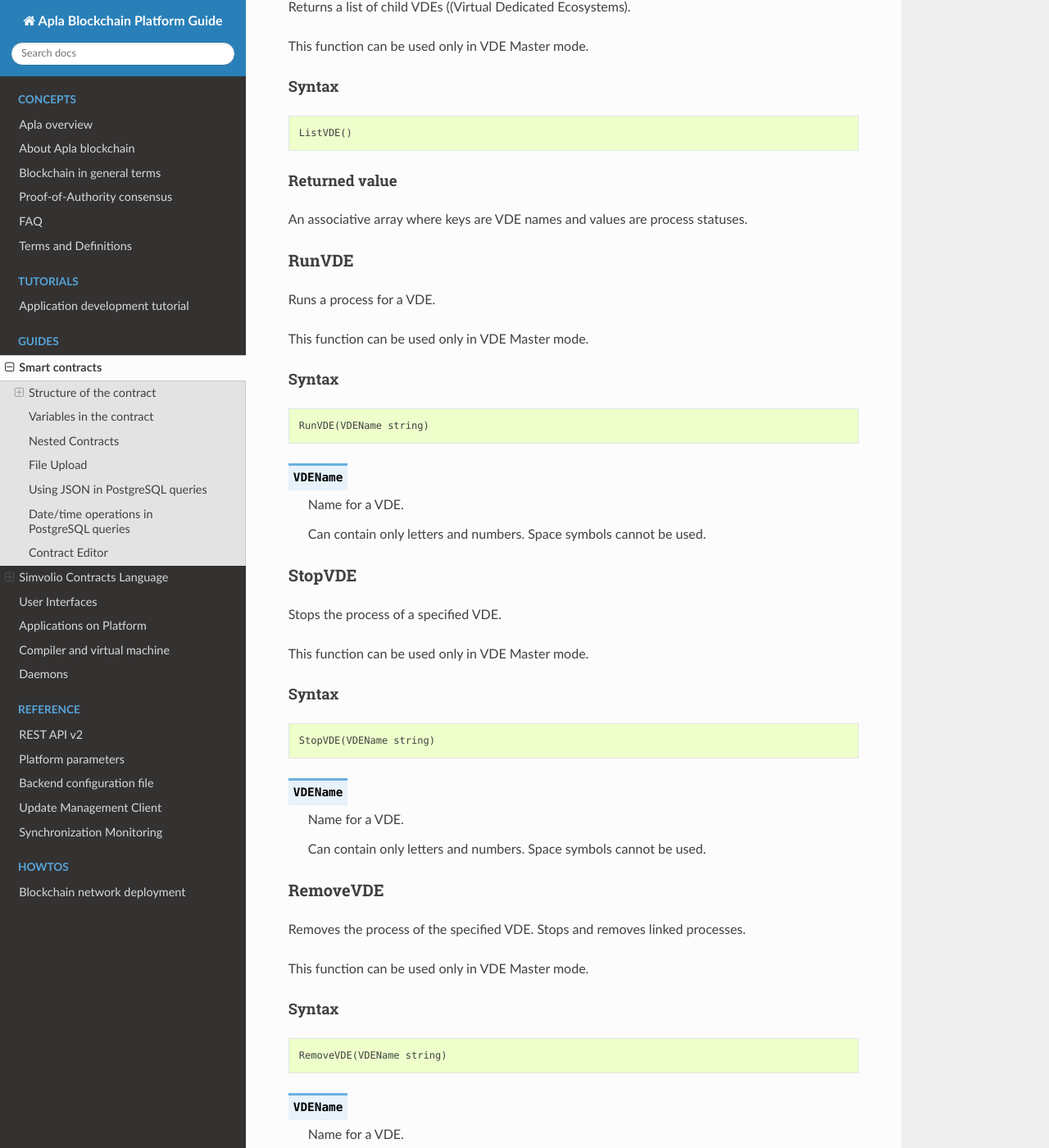
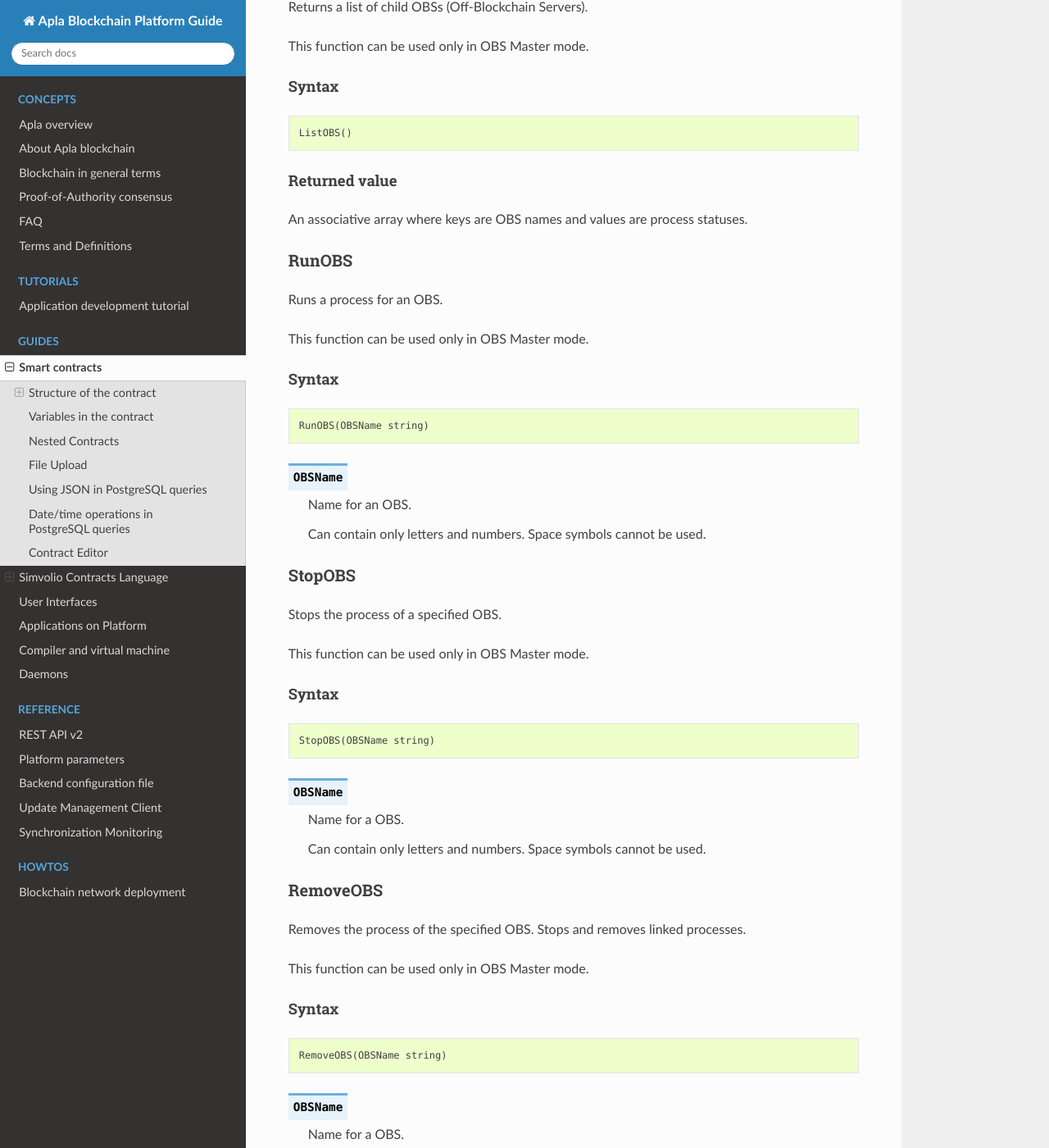
Before and after one commit to AplaProject/apla-docs-en, a Sphinx documentation site: the page built from source/topics/script.rst, in a window 1280 px wide and 1400 px high, scrolled down 58001 px. Shown: the whole window at 82% size. Built offline with Sphinx 7.4.7 and the Read the Docs theme 2.0.0, drawn with Linux system fonts in a browser that asks for light colours; some of the changed text lies outside the part shown.

```diff
--- a/source/topics/script.rst
+++ b/source/topics/script.rst
@@ -124,7 +124,7 @@ A contract can access predefined variables that contain data about the transacti
     * ``$stack`` – stack of contract calls. It is of the *array* type and contains strings with names of the called contract. Array element 0 is the currently executed contract. The last element is the name of the original contract that was called when transaction was processed.
 
 
-    * ``$auth_token`` is the authorization token, which can be used in VDE contracts, for example, when calling contracts though API with the ``HTTPRequest`` function.
+    * ``$auth_token`` is the authorization token, which can be used in OBS contracts, for example, when calling contracts though API with the ``HTTPRequest`` function.
 
     .. todo::
 
@@ -134,7 +134,7 @@ A contract can access predefined variables that contain data about the transacti
 
         var pars, heads map
         heads["Authorization"] = "Bearer " + $auth_token
-        pars["vde"] = "false"
+        pars["obs"] = "false"
         ret = HTTPRequest("http://localhost:7079/api/v2/node/mycontract", "POST", heads, pars)
 
 
@@ -624,7 +624,7 @@ Operations with system parameters:
     - :ref:`simvolio-UpdateNotifications`
     - :ref:`simvolio-UpdateRolesNotifications`
 
-Functions for VDE mode:
+Functions for OBS mode:
 
 .. hlist::
     :columns: 3
@@ -633,16 +633,16 @@ Functions for VDE mode:
     - :ref:`simvolio-HTTPPostJSON`
 
 
-Functions for VDE Master mode:
+Functions for OBS Master mode:
 
 .. hlist::
     :columns: 3
 
-    - :ref:`simvolio-CreateVDE`
-    - :ref:`simvolio-ListVDE`
-    - :ref:`simvolio-RunVDE`
-    - :ref:`simvolio-StopVDE`
-    - :ref:`simvolio-RemoveVDE`
+    - :ref:`simvolio-CreateOBS`
+    - :ref:`simvolio-ListOBS`
+    - :ref:`simvolio-RunOBS`
+    - :ref:`simvolio-StopOBS`
+    - :ref:`simvolio-RemoveOBS`
 
 
 Simvolio functions reference
@@ -3313,7 +3313,7 @@ Sends an HTTP request to a specified address.
 
 .. note::
 
-    This function can be used only in Virtual Dedicated Ecosystems (VDE) contracts.
+    This function can be used only in Off-Blockchain Server (OBS) contracts.
 
 
 Syntax
@@ -3353,7 +3353,7 @@ Example
     var ret string
     var pars, heads, json map
     heads["Authorization"] = "Bearer " + $auth_token
-    pars["vde"] = "true"
+    pars["obs"] = "true"
     ret = HTTPRequest("http://localhost:7079/api/v2/content/page/default_page", "POST", heads, pars)
     json = JSONToMap(ret)
 
@@ -3367,7 +3367,7 @@ This function is similar to the *HTTPRequest* function, but it sends a *POST* re
 
 .. note::
 
-    This function can be used only in Virtual Dedicated Ecosystems (VDE) contracts.
+    This function can be used only in Off-Blockchain Server (OBS) contracts.
 
 
 Syntax
@@ -3399,7 +3399,7 @@ Example
     var ret string
     var heads, json map
     heads["Authorization"] = "Bearer " + $auth_token
-    ret = HTTPPostJSON("http://localhost:7079/api/v2/content/page/default_page", heads, `{"vde":"true"}`)
+    ret = HTTPPostJSON("http://localhost:7079/api/v2/content/page/default_page", heads, `{"obs":"true"}`)
     json = JSONToMap(ret)
 
 
@@ -3476,23 +3476,27 @@ Example
 
 
 
-.. _simvolio-CreateVDE:
-
-CreateVDE
+.. _simvolio-CreateOBS:
+
+CreateOBS
 ---------
 
-Creates a child VDE (Virtual Dedicated Ecosystem).
-
-Syntax
-""""""
-
-.. code-block:: text
-
-    CreateVDE(VDEName string, DBUser string, DBPassword string, VDEAPIPort int)
-
-.. describe:: VDEName
-
-    Name for the created VDE.
+Creates a child OBS (Off-Blockchain Server).
+
+.. todo::
+
+  Check that it works as described.
+
+Syntax
+""""""
+
+.. code-block:: text
+
+    CreateOBS(OBSName string, DBUser string, DBPassword string, OBSAPIPort int)
+
+.. describe:: OBSName
+
+    Name for the created OBS.
 
 .. describe:: DBUser
 
@@ -3511,52 +3515,59 @@ Syntax
     Add example.
 
 
-.. _simvolio-ListVDE:
-
-ListVDE
+.. _simvolio-ListOBS:
+
+ListOBS
 -------
 
-Returns a list of child VDEs ((Virtual Dedicated Ecosystems).
-
-This function can be used only in VDE Master mode.
-
-Syntax
-""""""
-
-.. code-block:: text
-
-    ListVDE()
+Returns a list of child OBSs (Off-Blockchain Servers).
+
+This function can be used only in OBS Master mode.
+
+.. todo::
+
+  Check that it works as described.
+
+Syntax
+""""""
+
+.. code-block:: text
+
+    ListOBS()
 
 Returned value
 """"""""""""""
 
-An associative array where keys are VDE names and values are process statuses.
+An associative array where keys are OBS names and values are process statuses.
 
 .. todo::
 
     Add example.
 
 
-.. _simvolio-RunVDE:
-
-RunVDE
+.. _simvolio-RunOBS:
+
+RunOBS
 ------
 
-Runs a process for a VDE.
-
-This function can be used only in VDE Master mode.
-
-
-Syntax
-""""""
-
-.. code-block:: text
-
-    RunVDE(VDEName string)
-
-.. describe:: VDEName
-
-    Name for a VDE.
+Runs a process for an OBS.
+
+This function can be used only in OBS Master mode.
+
+.. todo::
+
+  Check that it works as described.
+
+Syntax
+""""""
+
+.. code-block:: text
+
+    RunOBS(OBSName string)
+
+.. describe:: OBSName
+
+    Name for an OBS.
 
     Can contain only letters and numbers. Space symbols cannot be used.
 
@@ -3565,26 +3576,26 @@ Syntax
     Add example.
 
 
-.. _simvolio-StopVDE:
-
-StopVDE
+.. _simvolio-StopOBS:
+
+StopOBS
 -------
 
-Stops the process of a specified VDE.
-
-This function can be used only in VDE Master mode.
-
-
-Syntax
-""""""
-
-.. code-block:: text
-
-    StopVDE(VDEName string)
-
-.. describe:: VDEName
-
-    Name for a VDE.
+Stops the process of a specified OBS.
+
+This function can be used only in OBS Master mode.
+
+
+Syntax
+""""""
+
+.. code-block:: text
+
+    StopOBS(OBSName string)
+
+.. describe:: OBSName
+
+    Name for a OBS.
 
     Can contain only letters and numbers. Space symbols cannot be used.
 
@@ -3593,29 +3604,29 @@ Syntax
     Add example.
 
 
-.. _simvolio-RemoveVDE:
-
-RemoveVDE
+.. _simvolio-RemoveOBS:
+
+RemoveOBS
 ---------
 
-Removes the process of the specified VDE. Stops and removes linked processes.
+Removes the process of the specified OBS. Stops and removes linked processes.
 
 .. todo::
 
-    Clarify about linked processes.
-
-This function can be used only in VDE Master mode.
-
-Syntax
-""""""
-
-.. code-block:: text
-
-    RemoveVDE(VDEName string)
-
-.. describe:: VDEName
-
-    Name for a VDE.
+    Clarify about linked processes. Check that it works as described.
+
+This function can be used only in OBS Master mode.
+
+Syntax
+""""""
+
+.. code-block:: text
+
+    RemoveOBS(OBSName string)
+
+.. describe:: OBSName
+
+    Name for a OBS.
 
     Can contain only letters and numbers. Space symbols cannot be used.
 
@@ -3965,12 +3976,12 @@ Parameters:
 NewCron
 -------
 
-The contract adds a new task in cron to be launched by timer. The contract is available only in VDE systems.
+The contract adds a new task in cron to be launched by timer. The contract is available only in OBS.
 
 Parameters:
 
     * *Cron string* - a string that defines the launch of the contract by timer in the *cron* format.
-    * *Contract string* - name of the contract to launch in VDE; the contract must not have parameters in its ``data`` section.
+    * *Contract string* - name of the contract to launch in OBS; the contract must not have parameters in its ``data`` section.
     * *Limit int* - an optional field, where the number of contract launches can be specified (until contract is executed this number of times).
     * *Till string* - an optional string with the time when the task must be ended (this feature is not yet implemented).
     * *Conditions string* - rights to modify the task.
@@ -3979,13 +3990,13 @@ Parameters:
 EditCron
 --------
 
-This contract changes the configuration of a task in cron for launch by timer. The contract is available only in VDE systems.
+This contract changes the configuration of a task in cron for launch by timer. The contract is available only in OBS.
 
 Parameters:
 
     * *Id int* - task ID.
     * *Cron string* - a string that defines the launch of the contract by timer in the *cron* format; to disable a task, this parameter must be either an empty string or absent.
-    * *Contract string* - name of the contract to launch in VDE; the contract must not have parameters in its data section.
+    * *Contract string* - name of the contract to launch in OBS; the contract must not have parameters in its data section.
     * *Limit int* - an optional field, where the number of contract launches can be specified (until contract is executed this number of times).
     * *Till string* - an optional string with the time of task must be ended (this feature is not yet implemented).
     * *Conditions string* - new rights to modify the task.
```
Also changed, not shown: other parts of source/topics/script.rst (+1 -1 lines), source/concepts/about-the-platform.rst (+10 -10 lines), source/reference/api2.rst (+20 -26 lines), source/topics/templates2.rst (+4 -4 lines).
